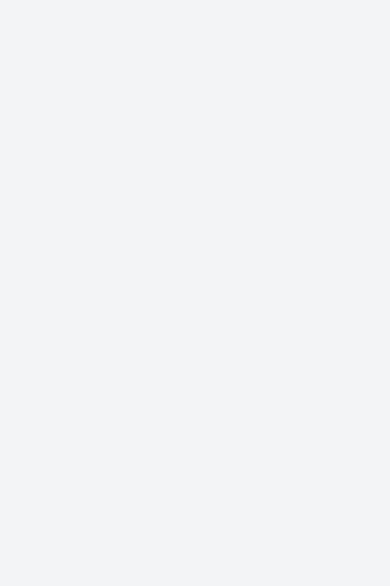
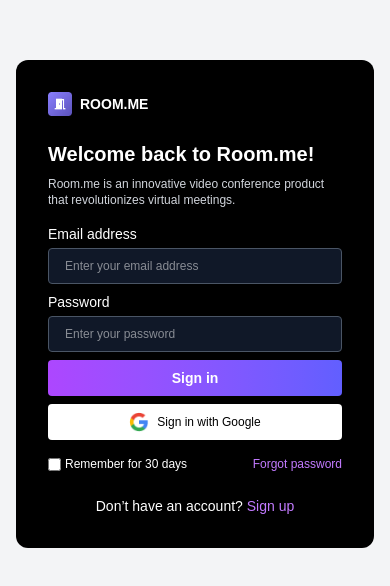
Before and after one commit to YasiruKaveeshwara/Room.me, a Next.js app: page /login in a window 390 px wide. Shown: the part 118-704 px from the top of the page. Built offline with nearby package versions, Linux system fonts and the light colour scheme.

Commit message:
add mobile view for login

```diff
--- a/src/app/login/page.tsx
+++ b/src/app/login/page.tsx
@@ -33,7 +33,65 @@
   return (
     <div className='h-screen w-screen bg-gray-100 overflow-hidden'>
       {/* Mobile View: Only Left Section, Centered */}
+      <div className='lg:hidden flex items-center justify-center h-full px-4'>
+        <div className='bg-black text-white p-8 rounded-xl w-full max-w-sm'>
+          <div className='flex items-center mb-6'>
+            <Image src='/assets/images/logo.png' alt='Logo' width={24} height={24} />
+            <span className='font-bold text-sm ml-2'>ROOM.ME</span>
+          </div>
+          <h1 className='text-xl font-bold mb-2'>Welcome back to Room.me!</h1>
+          <p className='mb-4 text-xs text-gray-300'>Room.me is an innovative video conference product that revolutionizes virtual meetings.</p>
+          <form onSubmit={handleSubmit} className='flex flex-col space-y-2'>
+            <div>
+              <label className='text-sm mb-1 block'>Email address</label>
+              <input
+                type='email'
+                placeholder='Enter your email address'
+                className='w-full text-xs h-9 py-2 px-4 rounded-sm bg-gray-900 text-white border border-gray-600'
+                value={email}
+                onChange={(e) => setEmail(e.target.value)}
+                required
+              />
+            </div>
+            <div>
+              <label className='text-sm mb-1 block'>Password</label>
+              <input
+                type='password'
+                placeholder='Enter your password'
+                className='w-full text-xs h-9 py-2 px-4 rounded-sm bg-gray-900 text-white border border-gray-600'
+                value={password}
+                onChange={(e) => setPassword(e.target.value)}
+                required
+              />
+            </div>
+            {error && <p className='text-red-400 text-sm'>{error}</p>}
+            <button type='submit' className='bg-gradient-to-r text-sm h-9 from-purple-500 to-indigo-500 py-2 rounded font-semibold'>
+              Sign in
+            </button>
+            <button type='button' className='bg-white text-black py-2 rounded flex h-9 items-center text-xs justify-center gap-2'>
+              <Image src='/assets/images/google.png' alt='Google' width={20} height={20} />
+              Sign in with Google
+            </button>
+          </form>
 
+          <div className='flex justify-between items-center mt-4 text-xs'>
+            <label className='flex items-center space-x-1'>
+              <input type='checkbox' className='accent-purple-500' />
+              <span>Remember for 30 days</span>
+            </label>
+            <a href='#' className='text-purple-400 hover:underline'>
+              Forgot password
+            </a>
+          </div>
+
+          <p className='text-sm mt-6 text-center'>
+            Don’t have an account?{" "}
+            <a href='#' className='text-purple-400 hover:underline'>
+              Sign up
+            </a>
+          </p>
+        </div>
+      </div>
 
       {/* Desktop View: Left + Right */}
       <div className='hidden lg:flex items-center justify-center h-full px-4'>
```
